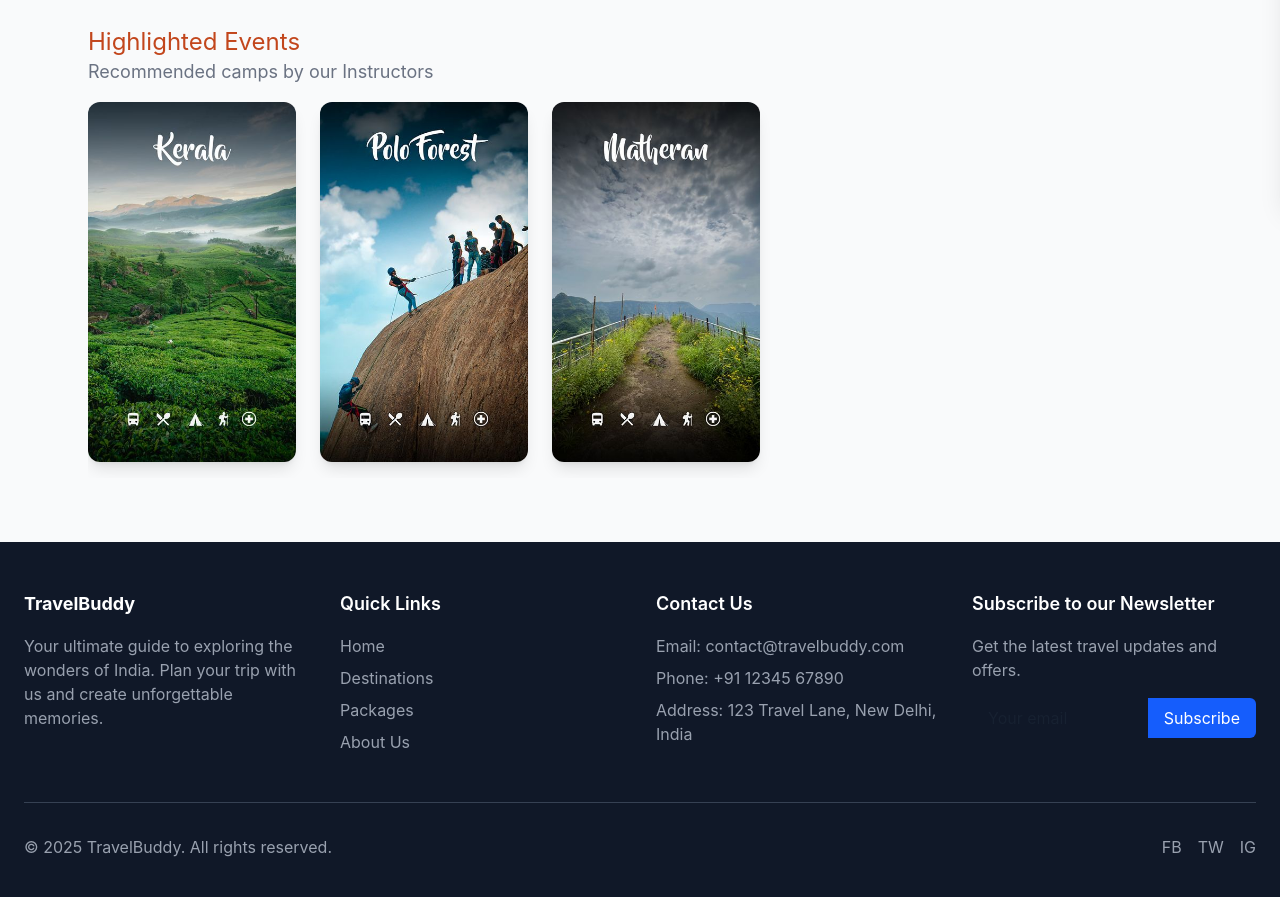
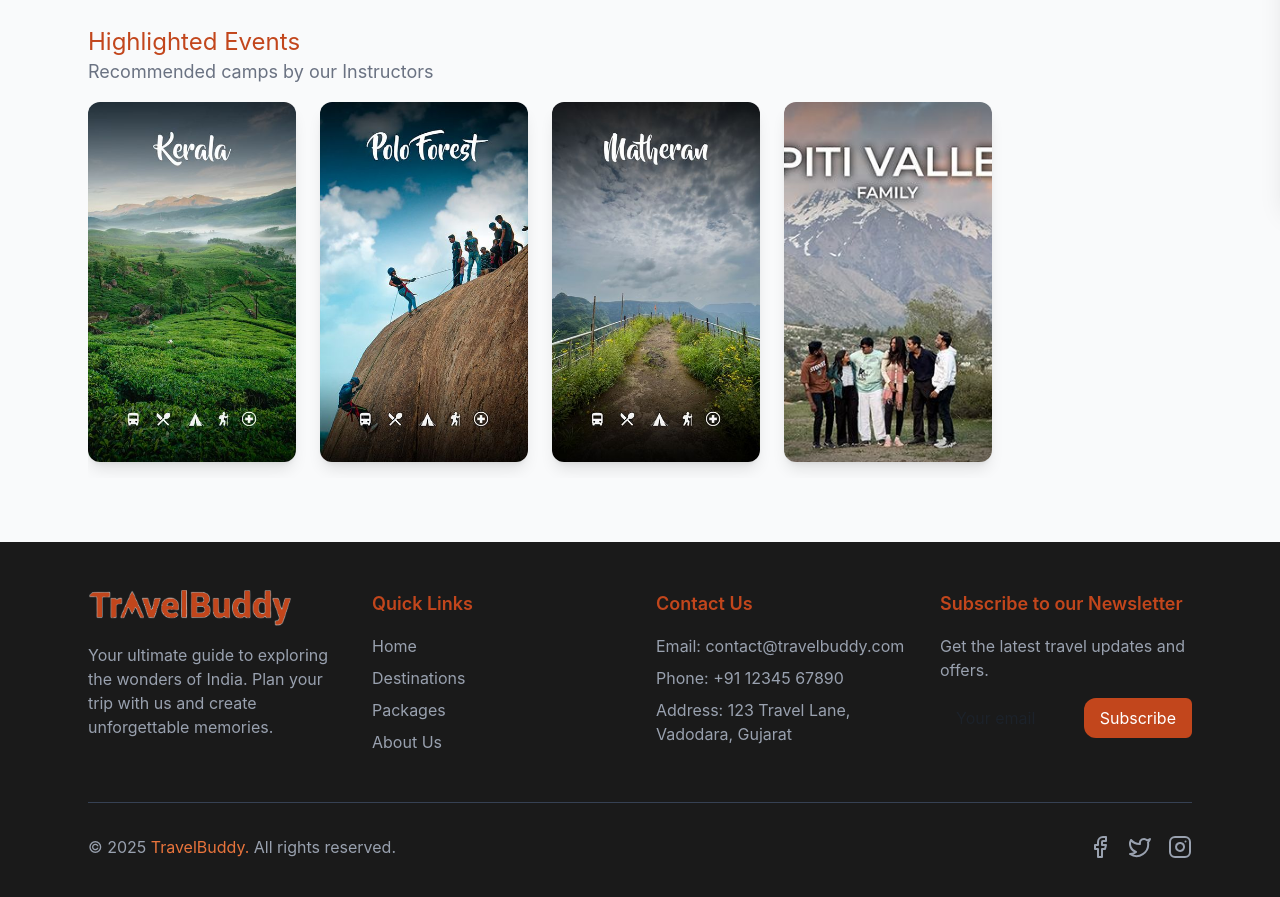
Before and after one commit to vaibhavsurani/TravelBuddy, a Next.js app: page / in a window 1280 px wide. Shown: the part 601-1498 px from the top of the page. Built offline with nearby package versions, Linux system fonts and the light colour scheme.

Commit message:
Destinations + Footer changes

```diff
--- a/src/components/Footer.tsx
+++ b/src/components/Footer.tsx
@@ -1,13 +1,16 @@
 import Link from 'next/link';
+import { Facebook, Twitter, Instagram } from 'lucide-react'; // 1. Imported icons
 
 const Footer = () => {
   return (
-    <footer className="bg-gray-900 text-white">
-      <div className="container mx-auto px-6 py-12">
+    <footer className="bg-[#1A1A1A] text-white">
+      <div className="container mx-auto px-6 py-12 max-w-6xl">
         <div className="grid grid-cols-1 md:grid-cols-4 gap-8">
           {/* About Section */}
           <div>
-            <h3 className="text-lg font-bold mb-4">TravelBuddy</h3>
+            <h3 className="text-lg font-bold mb-4 pr-12">
+              <img src="/images/TravelBuddy-orange.png" alt="TravelBuddy Logo"></img>
+            </h3>
             <p className="text-gray-400">
               Your ultimate guide to exploring the wonders of India. Plan your trip with us and create unforgettable memories.
             </p>
@@ -15,7 +18,7 @@ const Footer = () => {
 
           {/* Quick Links */}
           <div>
-            <h3 className="text-lg font-semibold mb-4">Quick Links</h3>
+            <h3 className="text-lg font-semibold mb-4 text-[#C2461C]">Quick Links</h3>
             <ul className="space-y-2">
               <li><Link href="/" className="text-gray-400 hover:text-white transition-colors">Home</Link></li>
               <li><Link href="/destinations" className="text-gray-400 hover:text-white transition-colors">Destinations</Link></li>
@@ -26,17 +29,17 @@ const Footer = () => {
 
           {/* Contact Us */}
           <div>
-            <h3 className="text-lg font-semibold mb-4">Contact Us</h3>
+            <h3 className="text-lg font-semibold mb-4 text-[#C2461C]">Contact Us</h3>
             <ul className="space-y-2 text-gray-400">
               <li>Email: contact@travelbuddy.com</li>
               <li>Phone: +91 12345 67890</li>
-              <li>Address: 123 Travel Lane, New Delhi, India</li>
+              <li>Address: 123 Travel Lane, Vadodara, Gujarat</li>
             </ul>
           </div>
 
           {/* Newsletter */}
           <div>
-            <h3 className="text-lg font-semibold mb-4">Subscribe to our Newsletter</h3>
+            <h3 className="text-lg font-semibold mb-4 text-[#C2461C]">Subscribe to our Newsletter</h3>
             <p className="text-gray-400 mb-4">Get the latest travel updates and offers.</p>
             <form className="flex">
               <input
@@ -46,7 +49,7 @@ const Footer = () => {
               />
               <button
                 type="submit"
-                className="bg-blue-600 hover:bg-blue-700 px-4 py-2 rounded-r-md transition-colors"
+                className="bg-[#C2461C] hover:bg-[#C2461C]/60 px-4 py-2 rounded-l-xl rounded-r-md transition-colors"
               >
                 Subscribe
               </button>
@@ -55,13 +58,19 @@ const Footer = () => {
         </div>
 
         <div className="mt-12 pt-8 border-t border-gray-700 flex flex-col md:flex-row justify-between items-center text-center">
-          <p className="text-gray-400 mb-4 md:mb-0">&copy; 2025 TravelBuddy. All rights reserved.</p>
-          {/* Social Media Icons would go here */}
+          <p className="text-gray-400 mb-4 md:mb-0">&copy; 2025 <span className="text-[#E9743C]">TravelBuddy. </span>All rights reserved.</p>
+
+          {/* 2. Replaced text with icon components */}
           <div className="flex space-x-4">
-             {/* Example with simple text, you can replace with icons */}
-            <a href="#" className="text-gray-400 hover:text-white">FB</a>
-            <a href="#" className="text-gray-400 hover:text-white">TW</a>
-            <a href="#" className="text-gray-400 hover:text-white">IG</a>
+            <a href="#" aria-label="Facebook" className="text-gray-400 hover:text-white transition-colors">
+              <Facebook size={24} />
+            </a>
+            <a href="#" aria-label="X" className="text-gray-400 hover:text-white transition-colors">
+              <Twitter size={24} />
+            </a>
+            <a href="#" aria-label="Instagram" className="text-gray-400 hover:text-white transition-colors">
+              <Instagram size={24} />
+            </a>
           </div>
         </div>
       </div>
--- a/src/pages/destinations.tsx
+++ b/src/pages/destinations.tsx
@@ -33,7 +33,8 @@ const AllDestinationsPage = () => {
   }, [searchTerm, selectedCategory]); // Re-run the effect when search or category changes
 
   return (
-    <div className="flex flex-col min-h-screen bg-gray-50">
+    // CHANGED: Main background color to match the theme.
+    <div className="flex flex-col min-h-screen bg-[#f7f5f2]">
       <Head>
         <title>All Destinations - TravelBuddy</title>
         <meta name="description" content="Explore all the amazing travel destinations in India offered by TravelBuddy." />
@@ -41,20 +42,22 @@ const AllDestinationsPage = () => {
 
       <Header />
 
-      <main className="flex-grow">
-        <div className="container mx-auto px-6 py-12 max-w-6xl">
+      <main className="flex-grow w-full">
+        {/* --- 1. Hero Section --- */}
+        <section className="relative w-full h-[65vh] bg-[url('/images/home1.jpg')] bg-cover bg-center flex flex-col justify-center items-center text-white px-4 -top-15">
+          <div className="absolute inset-0 bg-white/10 bg-opacity-40"></div>
 
-          <div className="text-center mb-12">
-            <h1 className="text-4xl md:text-5xl font-bold text-gray-800">Explore Our Destinations</h1>
-            <p className="mt-4 text-lg text-gray-600">Find your next adventure from our curated list of stunning locations across India.</p>
-          </div>
+          <div className="relative z-10 px-6 w-full max-w-6xl">
+            <h1 className="text-4xl md:text-5xl font-bold">Explore Our Destinations</h1>
+            <p className="mt-4 text-lg text-gray-200">Find your next adventure from our curated list of stunning locations across India.</p>
 
-          <div className="mb-12 max-w-2xl mx-auto">
+            <div className="mt-8 max-w-2xl">
               <div className="relative">
                 <input
                   type="text"
                   placeholder="Search for a destination..."
-                className="w-full px-5 py-3 pr-12 text-lg border border-gray-300 rounded-full focus:outline-none focus:ring-2 focus:ring-blue-500"
+
+                  className="w-full px-5 py-3 pr-12 text-lg text-gray-600 border border-gray-300 rounded-full focus:outline-none focus:ring-2 focus:ring-[#C2461C]"
                   value={searchTerm}
                   onChange={(e) => setSearchTerm(e.target.value)}
                 />
@@ -63,17 +66,22 @@ const AllDestinationsPage = () => {
                 </div>
               </div>
             </div>
+          </div>
+        </section>
 
+        {/* --- 2. Main Content Section (Filters and Cards) --- */}
+        <section className="container mx-auto py-12 px-4 max-w-6xl">
           {/* Category Filter Buttons */}
-          <div className="flex justify-center flex-wrap gap-4 mb-12">
+          <div className="flex flex-wrap gap-3 mb-12">
             {categories.map(category => (
               <button
                 key={category}
                 onClick={() => setSelectedCategory(category)}
+                // CHANGED: Button colors for selected and hover states to match the theme.
                 className={`px-6 py-2 font-semibold rounded-full transition-colors duration-300 ${
                   selectedCategory === category
-                    ? 'bg-blue-600 text-white shadow-md'
-                    : 'bg-white text-gray-700 hover:bg-gray-200'
+                    ? 'bg-[#C2461C] text-white shadow-md'
+                    : 'bg-white text-gray-700 hover:bg-orange-100 border'
                 }`}
               >
                 {category}
@@ -81,9 +89,9 @@ const AllDestinationsPage = () => {
             ))}
           </div>
 
-
+          {/* Destination Grid */}
           {filteredDestinations.length > 0 ? (
-            <div className="grid grid-cols-1 sm:grid-cols-2 lg:grid-cols-3 gap-8">
+            <div className="grid grid-cols-1 sm:grid-cols-2 md:grid-cols-3 lg:grid-cols-4 xl:grid-cols-5 gap-6">
               {filteredDestinations.map(destination => (
                 <DestinationCard key={destination.id} destination={destination} />
               ))}
@@ -94,7 +102,7 @@ const AllDestinationsPage = () => {
               <p className="text-gray-500 mt-2">Try adjusting your search or filter.</p>
             </div>
           )}
-        </div>
+        </section>
       </main>
 
       <Footer />
--- a/src/pages/index.tsx
+++ b/src/pages/index.tsx
@@ -8,7 +8,7 @@ import React, { useState, useEffect } from 'react';
 
 
 export default function Home() {
-  const popularDestinations = destinations.slice(0, 3);
+  const popularDestinations = destinations.slice(0, 7); // Show only the first 7 destinations for brevity
 
   const [currentIndex, setCurrentIndex] = useState(0);
 
```
Also changed, not shown: public/images/home5.jpg. Lines whose indentation alone changed are shown as unchanged.
